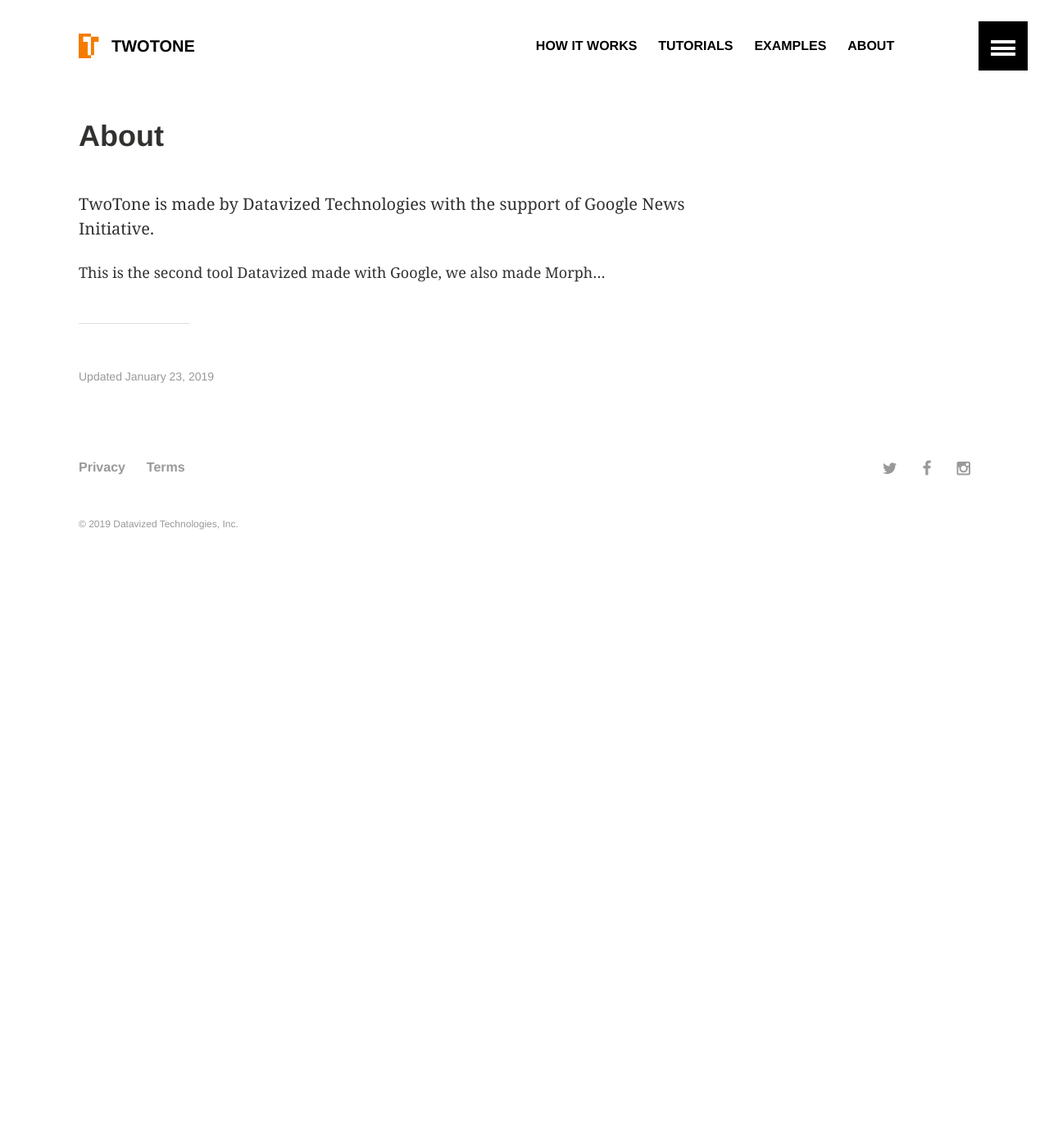
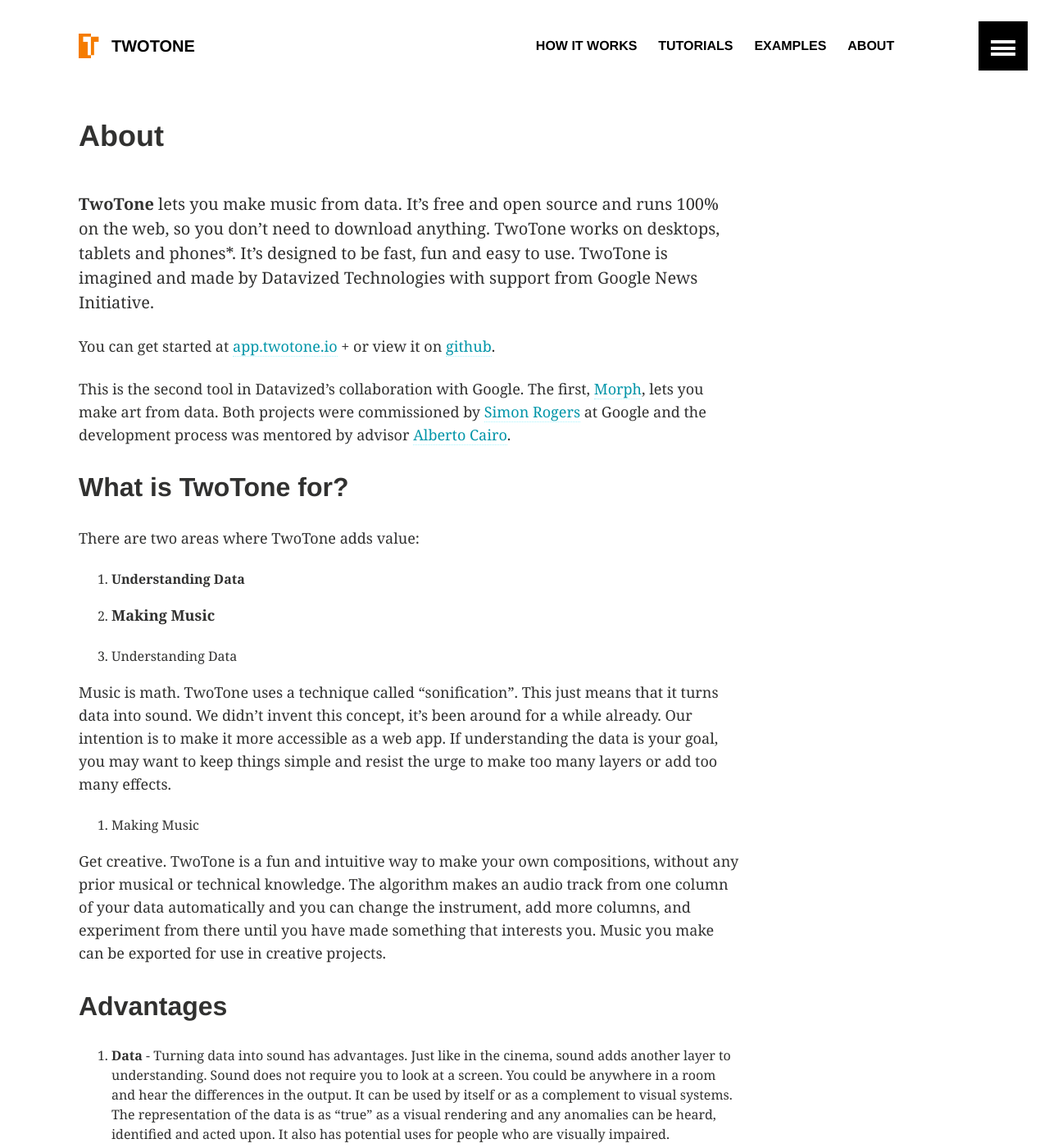
Before and after one commit to sonifydata/twotone.io, a Jekyll site: the page built from about.md, in a window 1280 px wide and 1400 px high. Shown: the whole window at 82% size. Built offline with Jekyll 4.4.1, drawn with Linux system fonts in a browser that asks for light colours; some of the changed text lies outside the part shown.

Commit message:
Update from Forestry.io Debra Anderson updated about.md

```diff
--- a/about.md
+++ b/about.md
@@ -1,17 +1,40 @@
 ---
 layout: article
 title: About
-date: 2019-01-23T21:34:40.245Z
-modified: 2019-01-23T21:34:40.245Z
-excerpt: "About TwoTone"
+date: 2019-01-23 21:34:40 +0000
+modified: 2019-01-23 21:34:40 +0000
+excerpt: About TwoTone
 image:
   feature:
   teaser:
   thumb:
 share: false
 ads: false
+
 ---
+**TwoTone** lets you make music from data. It's free and open source and runs 100% on the web, so you don't need to download anything. TwoTone works on desktops, tablets and phones*. It's designed to be fast, fun and easy to use. TwoTone is imagined and made by Datavized Technologies with support from Google News Initiative.
 
-TwoTone is made by Datavized Technologies with the support of Google News Initiative.
+You can get started at [app.twotone.io](//app.twotone.io "app.twotone.io") + or view it on [github](https://github.com/datavized/twotone "TwoTone").
 
-This is the second tool Datavized made with Google, we also made Morph...
+This is the second tool in Datavized's collaboration with Google. The first, [Morph](https://morph.graphics/ "Morph"), lets you make art from data. Both projects were commissioned by [Simon Rogers](https://simonrogers.net/) at Google and the development process was mentored by advisor [Alberto Cairo](http://www.thefunctionalart.com/).
+
+## What is TwoTone for?
+
+There are two areas where TwoTone adds value:
+
+1. **Understanding Data**
+2. **Making Music**
+
+
+1. Understanding Data
+
+Music is math. TwoTone uses a technique called "sonification". This just means that it turns data into sound. We didn't invent this concept, it's been around for a while already. Our intention is to make it more accessible as a web app. If understanding the data is your goal, you may want to keep things simple and resist the urge to make too many layers or add too many effects.
+
+1. Making Music
+
+Get creative. TwoTone is a fun and intuitive way to make your own compositions, without any prior musical or technical knowledge. The algorithm makes an audio track from one column of your data automatically and you can change the instrument, add more columns, and experiment from there until you have made something that interests you. Music you make can be exported for use in creative projects.
+
+## Advantages
+
+1. **Data**  - Turning data into sound has advantages. Just like in the cinema, sound adds another layer to understanding. Sound does not require you to look at a screen. You could be anywhere in a room and hear the differences in the output. It can be used by itself or as a complement to visual systems. The representation of the data is as “true” as a visual rendering and any anomalies can be heard, identified and acted upon. It also has potential uses for people who are visually impaired.
+2. **Music** - Being able to make your own music is empowering. Here at the Datavized office, we're listening to things we've made ourselves and they sound pretty good. Good enough to be used as background music for a podcast or video or whatever else could be made more interesting with an original soundtrack. It's great to add a new thing to your skill set. And talented musicians and composers who have used it love it too because it adds a randomness that sparks new ideas.
```
